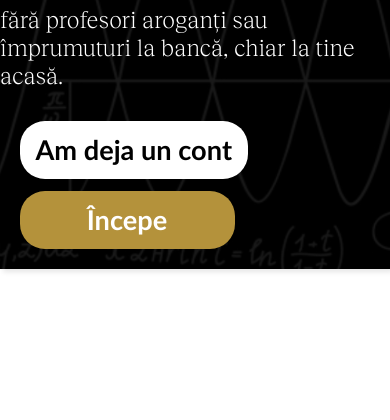
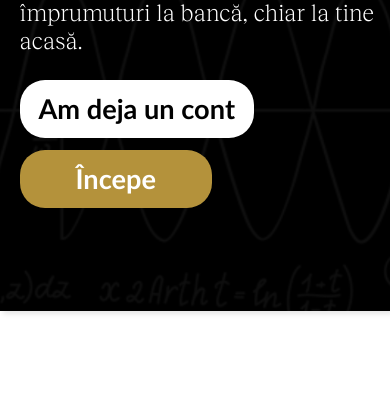
Before and after one commit to george1586/SingupForm, a plain HTML site: page index.html in a window 390 px wide. Shown: the part 424-844 px from the top of the page. Drawn offline with Linux system fonts and the light colour scheme.

Commit message:
Changed UIfrontpage

```diff
--- a/style.css
+++ b/style.css
@@ -61,7 +61,7 @@ nav li:first-child
     background-size: cover;
     background-repeat: no-repeat;
     background-position: center;
-    height: 75vh;
+    height: 80vh;
     min-width:100vw;
     object-fit:cover;
 }
@@ -70,11 +70,11 @@ nav li:first-child
 {
     background-color:black;
     position:absolute;
-    height: 75vh;
+    height: 80vh;
     min-width:100vw;
     top:0px;
     left:0px;
-    opacity: 90%;
+    opacity: 94%;
 }
 
 .container
@@ -118,6 +118,14 @@ nav li:first-child
     {
         display:none;
     }
+    #content
+    {
+        top:25%;
+    }
+    #bcta
+    {
+        margin-left:5%;
+    }
 }
 
 .hidden
@@ -129,7 +137,7 @@ display:none;
 {
     font-family: sans-serif;
     color:white;
-    font-size:5vh;
+    font-size:5.3vh;
     font-weight:bold;
     margin-left:5%;
 }
@@ -140,6 +148,7 @@ display:none;
     font-size:2.8vh;
     font-weight: 300;
     font-family:cta;
+    overflow-y:auto;
 }
 
 #content
@@ -147,17 +156,17 @@ display:none;
     display:flex;
     flex-direction:column;
     position:absolute;
-    top:40%;
-    gap:20px;
+    top:35%;
+    gap:15px;
 }
 
 #joinNow
 {
     background-color: #b4923b;
     color:white;
-    padding:12px 18px;
+    padding:12px 55px;
     border-radius:25px;
-    min-width:215px;
+    min-width:10vh;
     text-align: center;
     font-size:1.7rem;
     font-weight:700;
@@ -171,9 +180,9 @@ display:none;
 #login
 {
     background-color: white;
-    padding:12px 15px;
+    padding:12px 18px;
     border-radius:25px;
-    min-width:200px;
+    min-width:10vh;
     text-align: center;
     font-size:1.7rem;
     font-weight:700;
@@ -183,3 +192,11 @@ display:none;
     margin-top:3%;
     font-family:'Gill Sans', 'Gill Sans MT', Calibri, 'Trebuchet MS', sans-serif;
 }
+
+@media(max-width:800px)
+{
+    #content
+    {
+        top:25%;
+    }
+}
```
